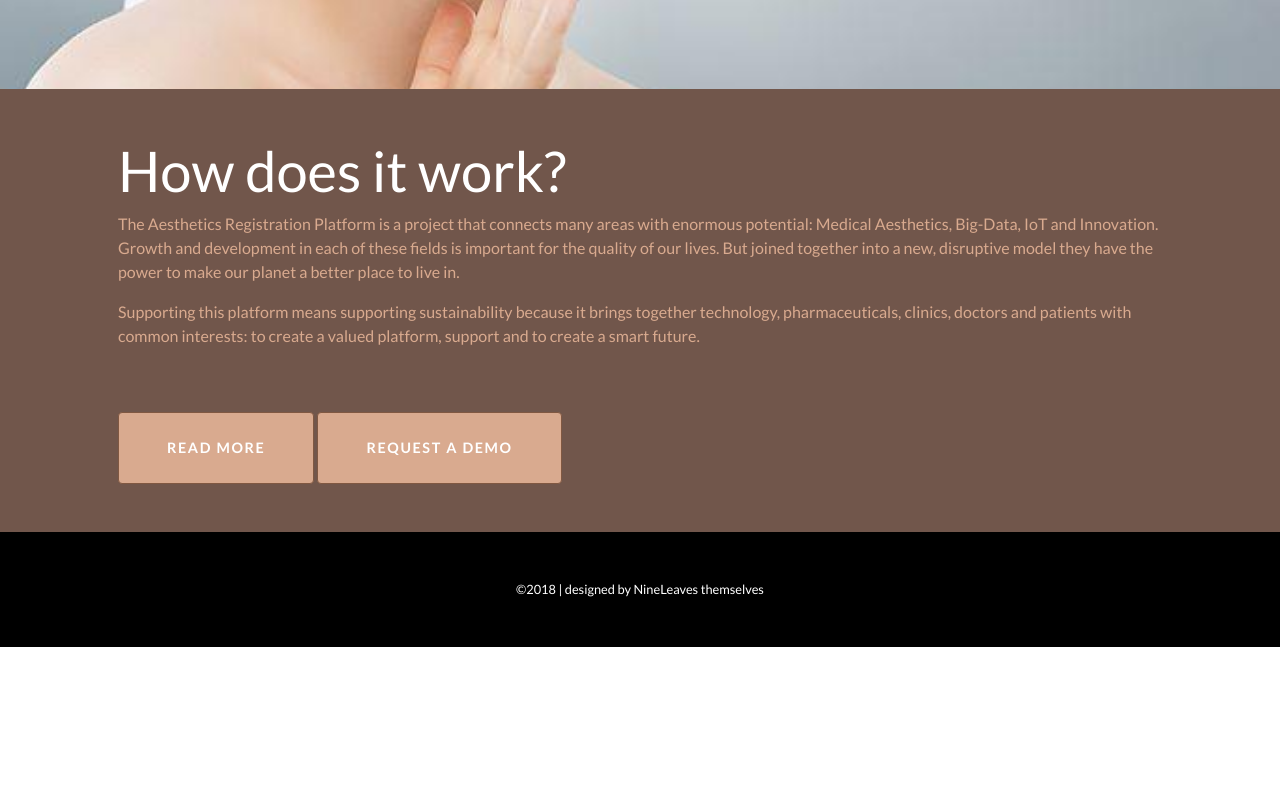
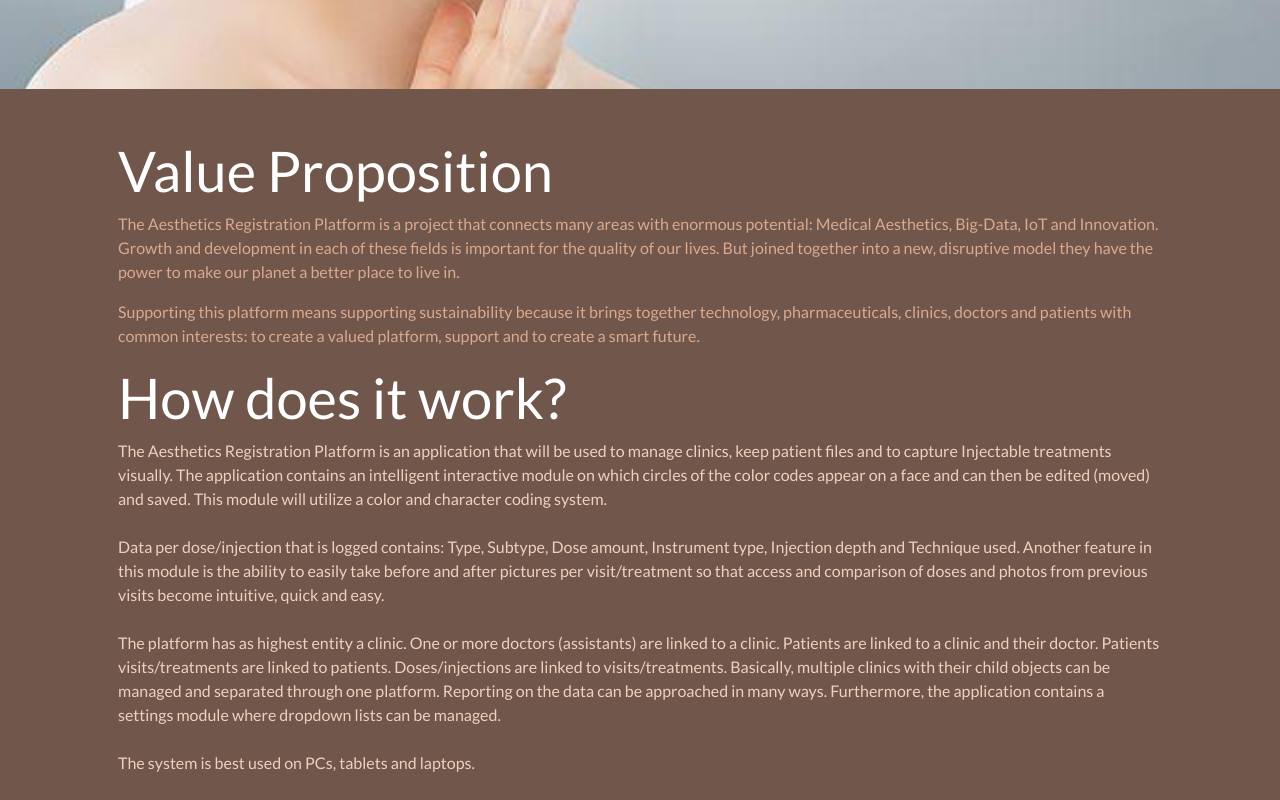
Before and after one commit to 4dcode/nineleaves.io-website, a plain HTML site: page aesthetics/index.html in a window 1280 px wide. Shown: the part 460-1260 px from the top of the page. Before the commit the page ends 1107 px from the top, so only its background shows below. Drawn offline with Linux system fonts and the light colour scheme.

Commit message:
ARP Draft2

```diff
--- a/aesthetics/index.html
+++ b/aesthetics/index.html
@@ -84,14 +84,27 @@
         <div class="row align-items-center">
 
             <div class="p-5">
-              <h2 class="display-4" style="color:#FFF">How does it work?</h2>
+              <h2 class="display-4" style="color:#FFF">Value Proposition</h2>
               <p style="color:#d9aa8f">The Aesthetics Registration Platform is a project that connects many areas with enormous potential: Medical Aesthetics, Big-Data, IoT and Innovation. Growth and development in each of these fields is important for the quality of our lives.
 But joined together into a new, disruptive model they have the power to make our planet a better place to live in.
 </p>
 <p style="color:#d9aa8f">Supporting this platform means supporting sustainability because it brings together technology, pharmaceuticals, clinics, doctors and patients with common interests: to create a valued platform, support and to create a smart future.</p>
 <!-- <p>We have a no-nonsense, result oriented approach towards projects and have the end-goal, the delivery of a project, or other agreed targets, as a priority.</p> -->
+
+<h3 class="display-4" style="color:#FFF">How does it work?</h3>
+<p style="color:#efd0bf">The Aesthetics Registration Platform is an application that will be used to manage clinics, keep patient files and to capture Injectable treatments visually.
+The application contains an intelligent interactive module on which circles of the color codes appear on a face and can then be edited (moved) and saved. This module will utilize a color and character coding system.
+<br><br>Data per dose/injection that is logged contains:
+Type, Subtype, Dose amount, Instrument type, Injection depth and Technique used.
+Another feature in this module is the ability to easily take before and after pictures per visit/treatment so that access and comparison of doses and photos from previous visits become intuitive, quick and easy.
+<br><br>The platform has as highest entity a clinic. One or more doctors (assistants) are linked to a clinic. Patients are linked to a clinic and their doctor. Patients visits/treatments are linked to patients. Doses/injections are linked to visits/treatments.
+Basically, multiple clinics with their child objects can be managed and separated through one platform. Reporting on the data can be approached in many ways.
+Furthermore, the application contains a settings module where dropdown lists can be managed.
+<br><br>The system is best used on PCs, tablets and laptops.</p>
+
+
 <a href="Aesthetics_Information_pack.pdf" class="btn btn-primary_creme btn-xl  mt-5">Read More</a>
-<a href="Aesthetics_Information_pack.pdf" class="btn btn-primary_creme btn-xl  mt-5">Request a Demo</a>
+<a href="mailto:info@nineleaves.io" class="btn btn-primary_creme btn-xl  mt-5">Request a Demo</a>
             </div>
           </div>
 
```
